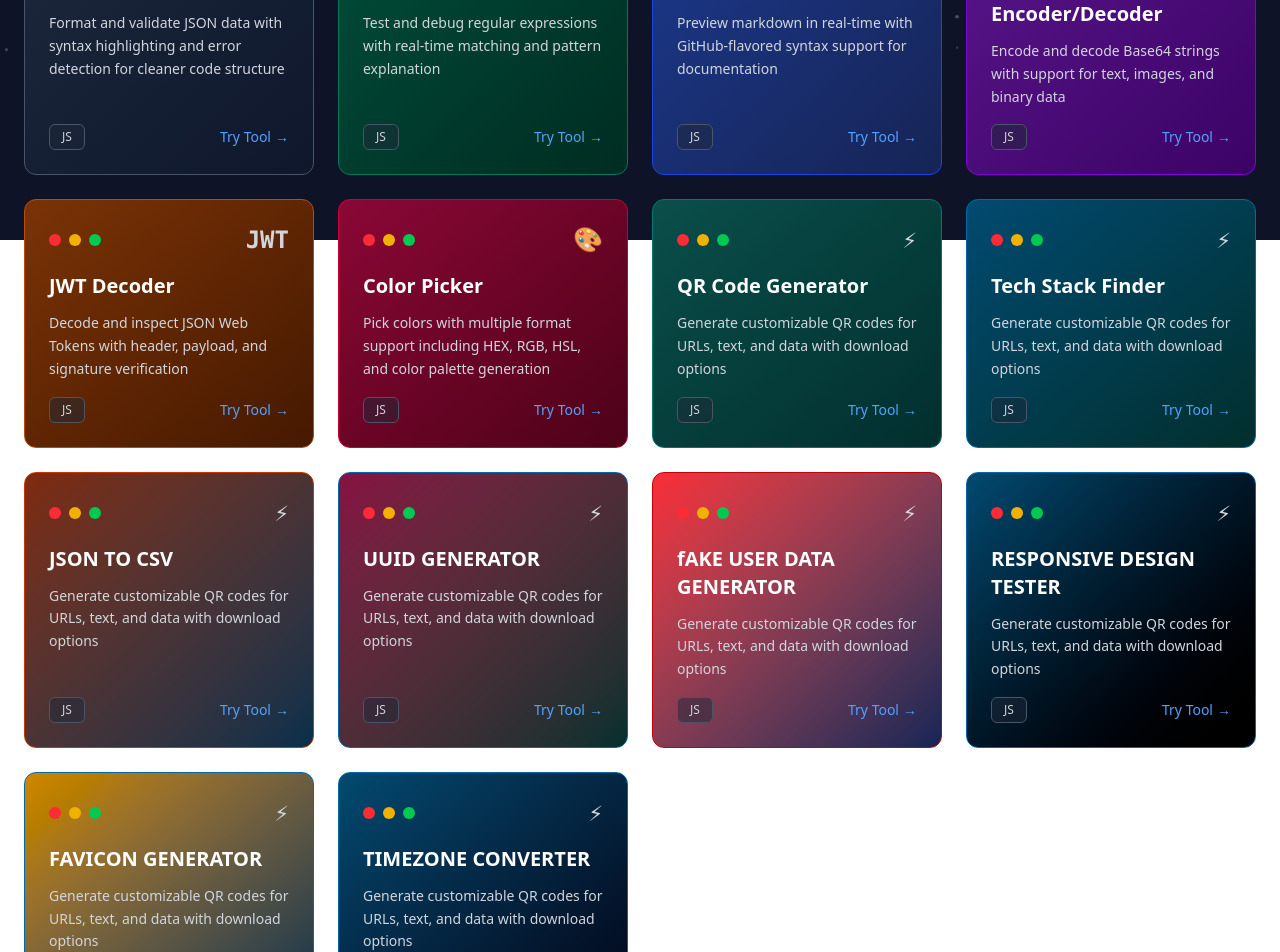
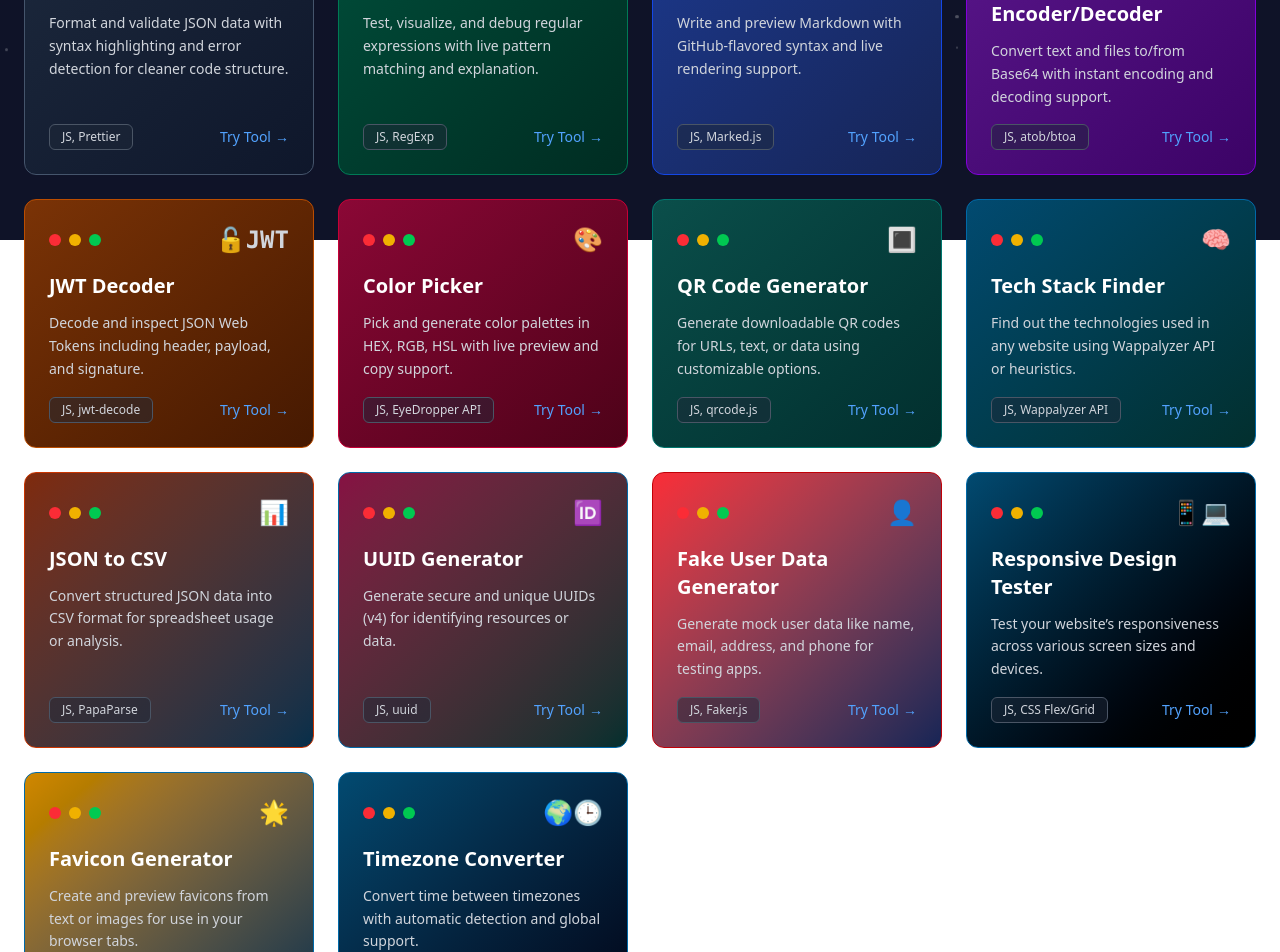
Before and after one commit to Aman-toad/React-Toolkit, a React (Vite) app: page / in a window 1280 px wide. Shown: the part 560-1512 px from the top of the page. Built offline with nearby package versions, Linux system fonts and the light colour scheme.

Commit message:
enhance README and Home component with updated descriptions, new tools, and improved UI for better clarity and usability

```diff
--- a/src/pages/Home.jsx
+++ b/src/pages/Home.jsx
@@ -6,8 +6,8 @@ export default function Home() {
   const cards = [
     {
       title: "JSON Formatter",
-      disc: "Format and validate JSON data with syntax highlighting and error detection for cleaner code structure",
-      tech: "JS",
+      disc: "Format and validate JSON data with syntax highlighting and error detection for cleaner code structure.",
+      tech: "JS, Prettier",
       icon: "{ }",
       link: "json-formatter",
       bgColor: "bg-gradient-to-br from-slate-800 to-slate-900",
@@ -15,44 +15,44 @@ export default function Home() {
     },
     {
       title: "Regex Tester",
-      disc: "Test and debug regular expressions with real-time matching and pattern explanation",
-      tech: "JS",
-      icon: ".*",
+      disc: "Test, visualize, and debug regular expressions with live pattern matching and explanation.",
+      tech: "JS, RegExp",
+      icon: "🔍.*",
       link: "regex-tester",
       bgColor: "bg-gradient-to-br from-emerald-900 to-emerald-950",
       borderColor: "border-emerald-700",
     },
     {
       title: "Live Markdown Preview",
-      disc: "Preview markdown in real-time with GitHub-flavored syntax support for documentation",
-      tech: "JS",
-      icon: "MD",
+      disc: "Write and preview Markdown with GitHub-flavored syntax and live rendering support.",
+      tech: "JS, Marked.js",
+      icon: "📝",
       link: "markdown-preview",
       bgColor: "bg-gradient-to-br from-blue-900 to-blue-950",
       borderColor: "border-blue-700",
     },
     {
       title: "Base64 Encoder/Decoder",
-      disc: "Encode and decode Base64 strings with support for text, images, and binary data",
-      tech: "JS",
-      icon: "64",
+      disc: "Convert text and files to/from Base64 with instant encoding and decoding support.",
+      tech: "JS, atob/btoa",
+      icon: "🔐",
       link: "base64",
       bgColor: "bg-gradient-to-br from-purple-900 to-purple-950",
       borderColor: "border-purple-700",
     },
     {
       title: "JWT Decoder",
-      disc: "Decode and inspect JSON Web Tokens with header, payload, and signature verification",
-      tech: "JS",
-      icon: "JWT",
+      disc: "Decode and inspect JSON Web Tokens including header, payload, and signature.",
+      tech: "JS, jwt-decode",
+      icon: "🔓JWT",
       link: "jwt-decoder",
       bgColor: "bg-gradient-to-br from-amber-900 to-amber-950",
       borderColor: "border-amber-700",
     },
     {
       title: "Color Picker",
-      disc: "Pick colors with multiple format support including HEX, RGB, HSL, and color palette generation",
-      tech: "JS",
+      disc: "Pick and generate color palettes in HEX, RGB, HSL with live preview and copy support.",
+      tech: "JS, EyeDropper API",
       icon: "🎨",
       link: "color-picker",
       bgColor: "bg-gradient-to-br from-rose-900 to-rose-950",
@@ -60,77 +60,79 @@ export default function Home() {
     },
     {
       title: "QR Code Generator",
-      disc: "Generate customizable QR codes for URLs, text, and data with download options",
-      tech: "JS",
-      icon: "⚡",
+      disc: "Generate downloadable QR codes for URLs, text, or data using customizable options.",
+      tech: "JS, qrcode.js",
+      icon: "🔳",
       link: "qr-generator",
       bgColor: "bg-gradient-to-br from-teal-900 to-teal-950",
       borderColor: "border-teal-700",
     },
     {
       title: "Tech Stack Finder",
-      disc: "Generate customizable QR codes for URLs, text, and data with download options",
-      tech: "JS",
-      icon: "⚡",
+      disc: "Find out the technologies used in any website using Wappalyzer API or heuristics.",
+      tech: "JS, Wappalyzer API",
+      icon: "🧠",
       link: "techStackFinder",
       bgColor: "bg-gradient-to-br from-sky-900 to-teal-950",
       borderColor: "border-sky-700",
     },
     {
-      title: "JSON TO CSV",
-      disc: "Generate customizable QR codes for URLs, text, and data with download options",
-      tech: "JS",
-      icon: "⚡",
+      title: "JSON to CSV",
+      disc: "Convert structured JSON data into CSV format for spreadsheet usage or analysis.",
+      tech: "JS, PapaParse",
+      icon: "📊",
       link: "json-csv",
       bgColor: "bg-gradient-to-br from-orange-900 to-sky-950",
       borderColor: "border-orange-700",
     },
     {
-      title: "UUID GENERATOR",
-      disc: "Generate customizable QR codes for URLs, text, and data with download options",
-      tech: "JS",
-      icon: "⚡",
+      title: "UUID Generator",
+      disc: "Generate secure and unique UUIDs (v4) for identifying resources or data.",
+      tech: "JS, uuid",
+      icon: "🆔",
       link: "uuidGenerator",
       bgColor: "bg-gradient-to-br from-pink-900 to-teal-950",
       borderColor: "border-sky-700",
     },
     {
-      title: "fAKE USER DATA GENERATOR",
-      disc: "Generate customizable QR codes for URLs, text, and data with download options",
-      tech: "JS",
-      icon: "⚡",
+      title: "Fake User Data Generator",
+      disc: "Generate mock user data like name, email, address, and phone for testing apps.",
+      tech: "JS, Faker.js",
+      icon: "👤",
       link: "fakeDataGenerator",
       bgColor: "bg-gradient-to-br from-red-500 to-blue-950",
       borderColor: "border-red-700",
     },
     {
-      title: "RESPONSIVE DESIGN TESTER",
-      disc: "Generate customizable QR codes for URLs, text, and data with download options",
-      tech: "JS",
-      icon: "⚡",
+      title: "Responsive Design Tester",
+      disc: "Test your website’s responsiveness across various screen sizes and devices.",
+      tech: "JS, CSS Flex/Grid",
+      icon: "📱💻",
       link: "responsiveTester",
       bgColor: "bg-gradient-to-br from-sky-900 to-black",
       borderColor: "border-sky-700",
     },
     {
-      title: "FAVICON GENERATOR",
-      disc: "Generate customizable QR codes for URLs, text, and data with download options",
-      tech: "JS",
-      icon: "⚡",
+      title: "Favicon Generator",
+      disc: "Create and preview favicons from text or images for use in your browser tabs.",
+      tech: "JS, Canvas API",
+      icon: "🌟",
       link: "faviconGenerator",
       bgColor: "bg-gradient-to-br from-yellow-600 to-sky-950",
       borderColor: "border-sky-700",
     },
     {
-      title: "TIMEZONE CONVERTER",
-      disc: "Generate customizable QR codes for URLs, text, and data with download options",
-      tech: "JS",
-      icon: "⚡",
+      title: "Timezone Converter",
+      disc: "Convert time between timezones with automatic detection and global support.",
+      tech: "JS, Intl API",
+      icon: "🌍🕒",
       link: "timeZone",
       bgColor: "bg-gradient-to-br from-sky-900 to-slate-950",
       borderColor: "border-sky-700",
     },
-  ]
+  ];
+
+
 
   return (
     <div className="relative min-h-screen">
--- a/src/pages/TimeZoneConvertor.jsx
+++ b/src/pages/TimeZoneConvertor.jsx
@@ -1,13 +1,75 @@
 import React, { useState } from 'react';
 import StarField from '../components/StarBackground';
 
-export default function TimeZoneConverter(){
-  return(
+export default function TimeZoneConverter() {
+  const [fromZone, setFromZone] = useState('Asia/Calcutta');
+  const [toZone, setToZone] = useState('America/New_York')
+  const timeZones = Intl.supportedValuesOf('timeZone')
+  const [convertedTime, setConvertedTime] = useState('')
+
+  const convertTime = () => {
+    const now = new Date();
+
+    const fromTime = new Date(
+      now.toLocaleString('en-US', { timeZone: fromZone })
+    );
+
+    const toTimeStr = fromTime.toLocaleString("en-US", {
+      timeZone: toZone,
+      hour: '2-digit',
+      minute: '2-digit',
+      second: '2-digit',
+      weekday: 'short',
+      year: 'numeric',
+      month: 'short',
+      day: 'numeric',
+      hour12: true,
+    });
+
+    setConvertedTime(toTimeStr);
+  }
+
+
+  return (
     <div className='relative min-h-screen'>
-      <StarField/>
+      <StarField />
 
-      <div>
+      <div className='flex flex-col justify-center items-center gap-10'>
+        <h1 className='flex justify-center text-2xl font-bold underline'>Time Zone Converter</h1>
 
+        <div className="grid grid-cols-1 gap-5">
+          <p className='font-medium block'>Set Date and Time: </p>
+          <select
+            className='border p-2 rounded w-full'
+            value={fromZone}
+            onChange={(e) => setFromZone(e.target.value)}
+          >
+            {timeZones.map((tz) => (
+              <option className='bg-black' key={tz} value={tz}>{tz}</option>
+            ))}
+          </select>
+          <label className="block font-medium">To Time Zone</label>
+          <select
+            className="border p-2 rounded w-full"
+            value={toZone}
+            onChange={(e) => setToZone(e.target.value)}
+          >
+            {timeZones.map((tz) => (
+              <option className='bg-black' key={tz} value={tz}>{tz}</option>
+            ))}
+          </select>
+
+          <button
+            onClick={convertTime}
+            className="mb-12 md:mb-0 mt-10 cursor-none px-4 py-2 bg-blue-500 text-white rounded font-semibold hover:bg-blue-700">Convert </button>
+
+          {/* result */}
+          {convertedTime && (
+            <div className="mt-4 text-lg font-semibold">
+              Converted Time: {convertedTime}
+            </div>
+          )}
+        </div>
       </div>
     </div>
   )
```
Also changed, not shown: 1 other file (tests, documents, lock files or other folders).
